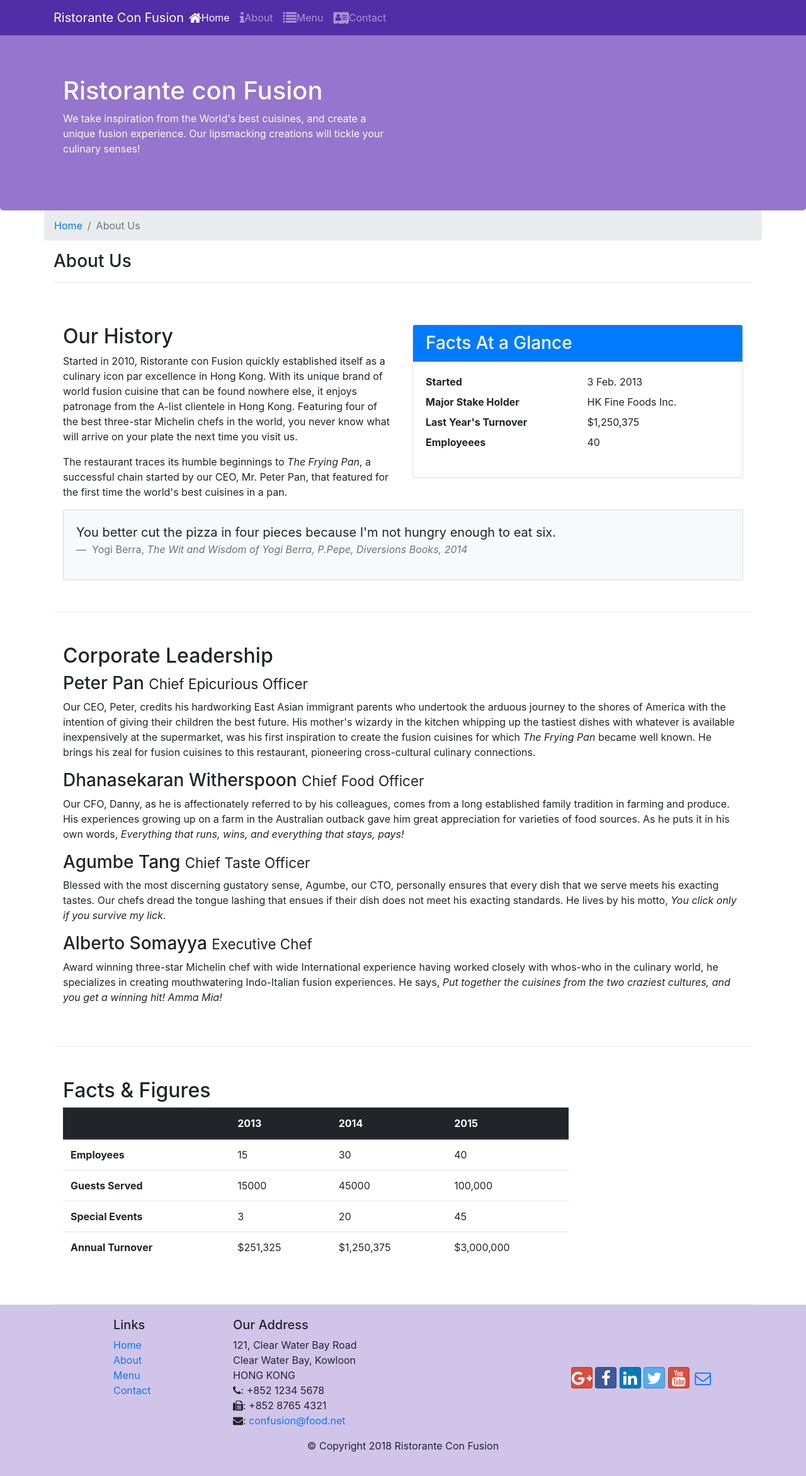
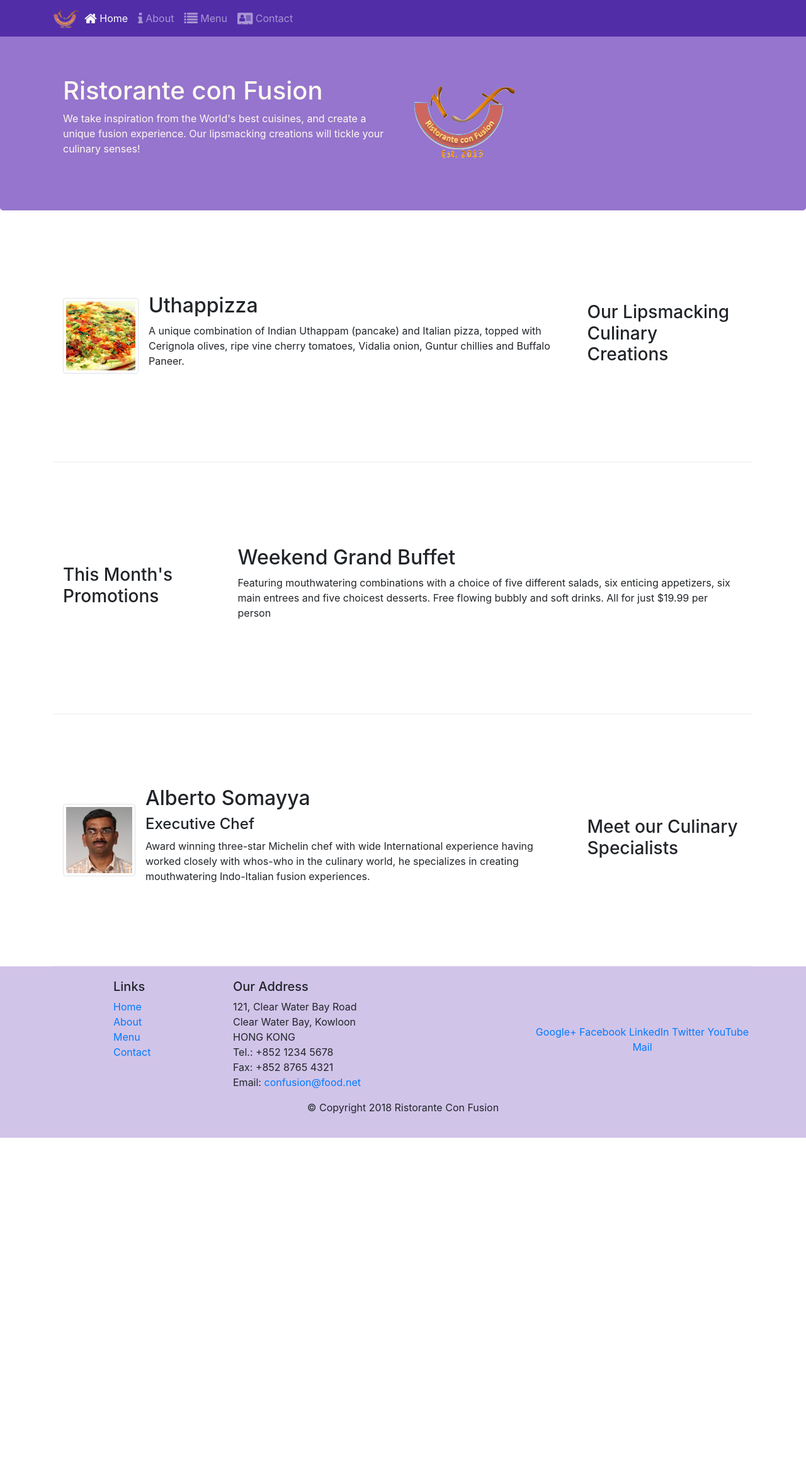
Before and after one commit to Khojibek/Bootstrap, a website: page index.html in a window 1280 px wide. Shown: the whole page at 63% size. After the commit the page ends 1806 px from the top, so only its background shows below. Drawn offline with nearby package versions, Linux system fonts and the light colour scheme.

Commit message:
Media and Images

```diff
--- a/index.html
+++ b/index.html
@@ -12,7 +12,6 @@
     <link rel="stylesheet" href="node_modules/font-awesome/css/font-awesome.min.css">
     <link rel="stylesheet" href="node_modules/bootstrap-social/bootstrap-social.css">
     <title>Ristorante Con Fusion: About Us</title>
-
 </head>
 
 <body>
@@ -21,13 +20,13 @@
           <button class="navbar-toggler" type="button" data-toggle="collapse" data-target="#Navbar">
             <span class="navbar-toggler-icon"></span>
           </button>
-            <a class="navbar-brand mr-auto" href="#">Ristorante Con Fusion</a>
+           <a class="navbar-brand mr-auto" href="/index.html"><img src="img/logo.png" height="30" width="41" alt="Logo"></a>
            <div class="collapse navbar-collapse" id="Navbar">
              <ul class="navbar-nav mr-auto">
-                <li class="nav-item active"><a class="nav-link" href="#"><span class="fa fa-home fa-lg"></span>Home</a></li>
-                <li class="nav-item"><a class="nav-link" href="#"><span class="fa fa-info fa-lg"></span>About</a></li>
-                <li class="nav-item"><a class="nav-link" href="#"><span class="fa fa-lg fa-list"></span>Menu</a></li>
-                <li class="nav-item"><a class="nav-link" href="#"><span class="fa fa-lg fa-address-card"></span>Contact</a></li>
+               <li class="nav-item active"><a class="nav-link" href="/index.html"><span class="fa fa-home fa-lg"></span> Home</a></li>
+               <li class="nav-item"><a class="nav-link" href="/aboutus.html"><span class="fa fa-info fa-lg"></span> About</a></li>
+               <li class="nav-item"><a class="nav-link" href="#"><span class="fa fa-lg fa-list"></span> Menu</a></li>
+               <li class="nav-item"><a class="nav-link" href="/contactus.html"><span class="fa fa-lg fa-address-card"></span> Contact</a></li>
              </ul>
            </div>
 
@@ -40,139 +39,56 @@
                     <h1>Ristorante con Fusion</h1>
                     <p>We take inspiration from the World's best cuisines, and create a unique fusion experience. Our lipsmacking creations will tickle your culinary senses!</p>
                 </div>
-                <div class="col-12 col-sm">
+                <div class="col-12 col-sm align-self-center">
+                    <img src="img/logo.png" alt="Logo" class="img-fluid">
                 </div>
             </div>
         </div>
     </header>
 
     <div class="container">
-        <div class="row">
-          <ol class="col-12 breadcrumb">
-            <li class="breadcrumb-item"><a href="#">Home</a></li>
-            <li class="breadcrumb-item active">About Us</li>
-          </ol>
-            <div class="col-12">
-               <h3>About Us</h3>
-               <hr>
+        <div class="row row-content align-items-center">
+            <div class="col-12 col-sm-4 order-sm-last col-md-3">
+                <h3>Our Lipsmacking Culinary Creations</h3>
+            </div>
+            <div class="col col-sm order-sm-first col-md">
+                <div class="media">
+                    <img class="d-flex mr-3 img-thumbnail align-self-center" src="img/uthappizza.png" alt="Uthappizza image">
+                    <div class="media-body">
+                        <h2 class="mt-0">Uthappizza</h2>
+                        <p class="d-none d-sm-block">A unique combination of Indian Uthappam (pancake) and Italian pizza, topped with Cerignola olives, ripe vine cherry tomatoes, Vidalia onion, Guntur chillies and Buffalo Paneer.</p>
                     </div>
                 </div>
 
-        <div class="row row-content">
-            <div class="col-12 col-sm-6">
-                <h2>Our History</h2>
-                <p>Started in 2010, Ristorante con Fusion quickly established itself as a culinary icon par excellence in Hong Kong. With its unique brand of world fusion cuisine that can be found nowhere else, it enjoys patronage from the A-list clientele in Hong Kong.  Featuring four of the best three-star Michelin chefs in the world, you never know what will arrive on your plate the next time you visit us.</p>
-                <p>The restaurant traces its humble beginnings to <em>The Frying Pan</em>, a successful chain started by our CEO, Mr. Peter Pan, that featured for the first time the world's best cuisines in a pan.</p>
-            </div>
-            <div class="col-sm">
-                <div class="card">
-                    <h3 class="card-header bg-primary text-white">Facts At a Glance</h3>
-                    <div class="card-body">
-                        <dl class="row">
-                            <dt class="col-6">
-                                Started
-                            </dt>
-                            <dd class="col-6">
-                                3 Feb. 2013
-                            </dd>
-                            <dt class="col-6">
-                                Major Stake Holder
-                            </dt>
-                            <dd class="col-6">
-                                HK Fine Foods Inc.
-                            </dd>
-                            <dt class="col-6">
-                                Last Year's Turnover
-                            </dt>
-                            <dd class="col-6">
-                                $1,250,375
-                            </dd>
-                            <dt class="col-6">
-                                Employeees
-                            </dt>
-                            <dd class="col-6">
-                                40
-                            </dd>
-                        </dl>
-                    </div>
-                </div>
-            </div>
-            <div class="col-12">
-                <div class="card card-body bg-light">
-                    <blockquote class="blockquote">
-                        <p class="mb-0">
-                            You better cut the pizza in four pieces because I'm not hungry enough to eat six.
-                        </p>
-                        <footer class="blockquote-footer">
-                            Yogi Berra,
-                            <cite title="Source Title">The Wit and Wisdom of Yogi Berra, P.Pepe, Diversions Books, 2014</cite>
-                        </footer>
-                    </blockquote>
-                </div>
             </div>
         </div>
 
 
-        <div class="row row-content">
-            <div class="col-12">
-                <h2>Corporate Leadership</h2>
-                <h3>Peter Pan <small>Chief Epicurious Officer</small></h3>
-                <p class="d-none d-sm-block">Our CEO, Peter, credits his hardworking East Asian immigrant parents who undertook the arduous journey to the shores of America with the intention of giving their children the best future. His mother's wizardy in the kitchen whipping up the tastiest dishes with whatever is available inexpensively at the supermarket, was his first inspiration to create the fusion cuisines for which <em>The Frying Pan</em> became well known. He brings his zeal for fusion cuisines to this restaurant, pioneering cross-cultural culinary connections.</p>
-                <h3>Dhanasekaran Witherspoon <small>Chief Food Officer</small></h3>
-                <p class="d-none d-sm-block">Our CFO, Danny, as he is affectionately referred to by his colleagues, comes from a long established family tradition in farming and produce. His experiences growing up on a farm in the Australian outback gave him great appreciation for varieties of food sources. As he puts it in his own words, <em>Everything that runs, wins, and everything that stays, pays!</em></p>
-                <h3>Agumbe Tang <small>Chief Taste Officer</small></h3>
-                <p class="d-none d-sm-block">Blessed with the most discerning gustatory sense, Agumbe, our CTO, personally ensures that every dish that we serve meets his exacting tastes. Our chefs dread the tongue lashing that ensues if their dish does not meet his exacting standards. He lives by his motto, <em>You click only if you survive my lick.</em></p>
-                <h3>Alberto Somayya <small>Executive Chef</small></h3>
-                <p class="d-none d-sm-block">Award winning three-star Michelin chef with wide International experience having worked closely with whos-who in the culinary world, he specializes in creating mouthwatering Indo-Italian fusion experiences. He says, <em>Put together the cuisines from the two craziest cultures, and you get a winning hit! Amma Mia!</em></p>
+        <div class="row row-content align-items-center">
+            <div class="col-12 col-sm-4 col-md-3">
+                <h3>This Month's Promotions</h3>
             </div>
-       </div>
-       <div class="row row-content">
-           <div class="col-12 col-sm-9">
-               <h2>Facts &amp; Figures</h2>
-               <div class="table-responsive">
-                   <table class="table table-stripped">
-                        <thead class="thead-dark">
-                            <tr>
-                                <th>&nbsp;</th>
-                                <th>2013</th>
-                                <th>2014</th>
-                                <th>2015</th>
-                            </tr>
-                        </thead>
-                        <tbody>
-                            <tr>
-                                <th>Employees</th>
-                                <td>15</td>
-                                <td>30</td>
-                                <td>40</td>
-                            </tr>
-                            <tr>
-                                <th>Guests Served</th>
-                                <td>15000</td>
-                                <td>45000</td>
-                                <td>100,000</td>
-                            </tr>
-                            <tr>
-                                <th>Special Events</th>
-                                <td>3</td>
-                                <td>20</td>
-                                <td>45</td>
-                            </tr>
-                            <tr>
-                                <th>Annual Turnover</th>
-                                <td>$251,325</td>
-                                <td>$1,250,375</td>
-                                <td>$3,000,000</td>
-                            </tr>
-                        </tbody>
-                   </table>
-               </div>
-           </div>
-           <div class="col-12 col-sm-3">
-
+            <div class="col col-sm col-md">
+                <h2>Weekend Grand Buffet</h2>
+                <p>Featuring mouthwatering combinations with a choice of five different salads, six enticing appetizers, six main entrees and five choicest desserts. Free flowing bubbly and soft drinks. All for just $19.99 per person </p>
             </div>
         </div>
 
+        <div class="row row-content align-items-center">
+            <div class="col-12 col-sm-4 order-sm-last col-md-3">
+                <h3>Meet our Culinary Specialists</h3>
+            </div>
+            <div class="col col-sm order-sm-first col-md">
+                <div class="media">
+                    <img class="d-flex mr-3 img-thumbnail align-self-center" src="img/alberto.png" alt="Alberto">
+                    <div class="media-body">
+                        <h2>Alberto Somayya</h2>
+                          <h4>Executive Chef</h4>
+                         <p>Award winning three-star Michelin chef with wide International experience having worked closely with whos-who in the culinary world, he specializes in creating mouthwatering Indo-Italian fusion experiences. </p>
+                     </div>
+                </div>
+            </div>
+        </div>
     </div>
 
     <footer class="footer">
@@ -193,29 +109,32 @@
 		              121, Clear Water Bay Road<br>
 		              Clear Water Bay, Kowloon<br>
 		              HONG KONG<br>
-		              <i class="fa fa-phone"></i>: +852 1234 5678<br>
-		              <i class="fa fa-fax"></i>: +852 8765 4321<br>
-		              <i class="fa fa-envelope"></i>: <a href="mailto:confusion@food.net">confusion@food.net</a>
+		              Tel.: +852 1234 5678<br>
+		              Fax: +852 8765 4321<br>
+		              Email: <a href="mailto:confusion@food.net">confusion@food.net</a>
 		           </address>
                 </div>
                 <div class="col-12 col-sm-4 align-self-center">
                     <div class="text-center">
-                        <a class="btn btn-social-icon btn-google" href="http://google.com/+"><i class="fa fa-google-plus fa-lg"></i></a>
-                        <a class="btn btn-social-icon btn-facebook"  href="http://www.facebook.com/profile.php?id="><i class="fa fa-facebook fa-lg"></i></a>
-                        <a class="btn btn-social-icon btn-linkedin"  href="http://www.linkedin.com/in/"><i class="fa fa-linkedin fa-lg"></i></a>
-                        <a class="btn btn-social-icon btn-twitter"  href="http://twitter.com/"><i class="fa fa-twitter fa-lg"></i></a>
-                        <a class="btn btn-social-icon btn-google"  href="http://youtube.com/"><i class="fa fa-youtube fa-lg"></i></a>
-                        <a class="btn btn-social-icon"  href="mailto:"><i class="fa fa-envelope-o fa-lg"></i></a>
+                        <a href="http://google.com/+">Google+</a>
+                        <a href="http://www.facebook.com/profile.php?id=">Facebook</a>
+                        <a href="http://www.linkedin.com/in/">LinkedIn</a>
+                        <a href="http://twitter.com/">Twitter</a>
+                        <a href="http://youtube.com/">YouTube</a>
+                        <a href="mailto:">Mail</a>
                     </div>
                 </div>
+
             </div>
-           <div class="row justify-content-center">
+            <div class="row  justify-content-center">
                 <div class="col-auto">
                     <p>© Copyright 2018 Ristorante Con Fusion</p>
                 </div>
            </div>
         </div>
     </footer>
+
+
     <!-- jQuery first, then Popper.js, then Bootstrap JS. -->
     <script src="node_modules/jquery/dist/jquery.slim.min.js"></script>
     <script src="node_modules/popper.js/dist/umd/popper.min.js"></script>
```
Also changed, not shown: aboutus.html (added, +226 -0 lines), contactus.html (+7 -6 lines), img/alberto.png (added), img/buffet.png (added), img/logo.png (added), img/uthappizza.png (added), 1 other file. Lines whose indentation alone changed are shown as unchanged.
